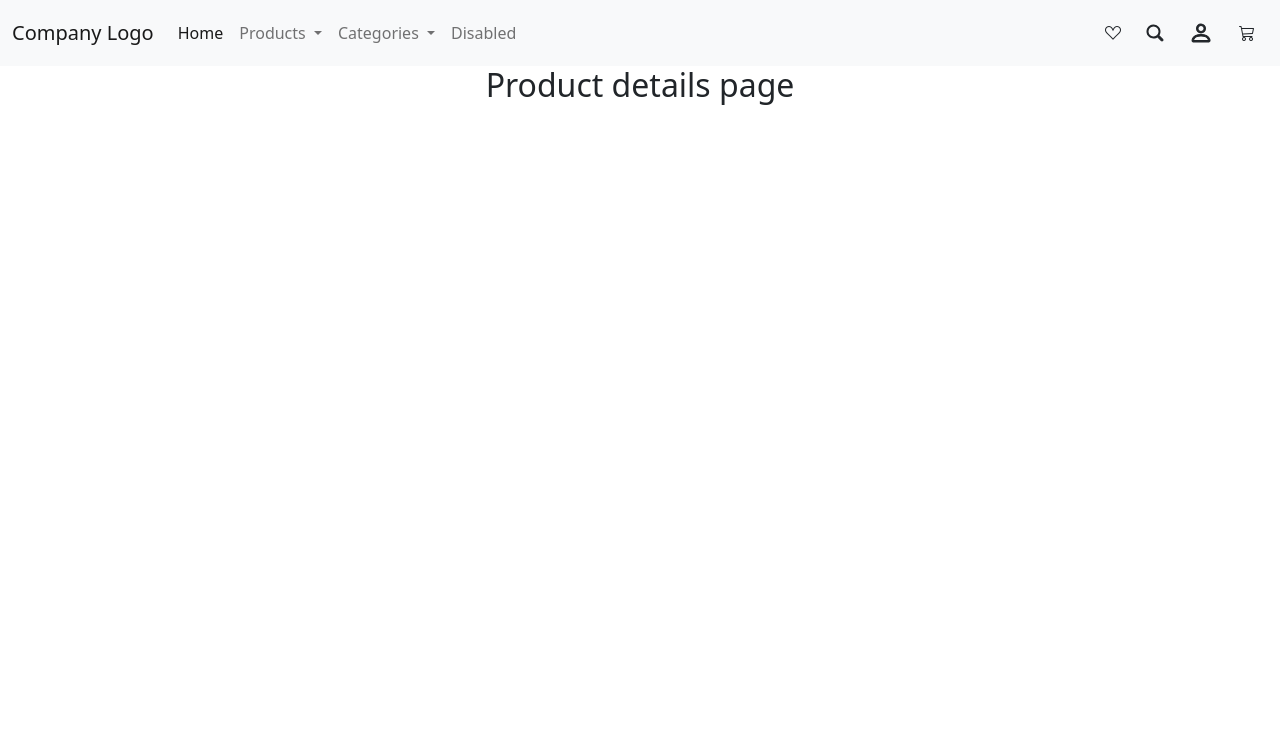
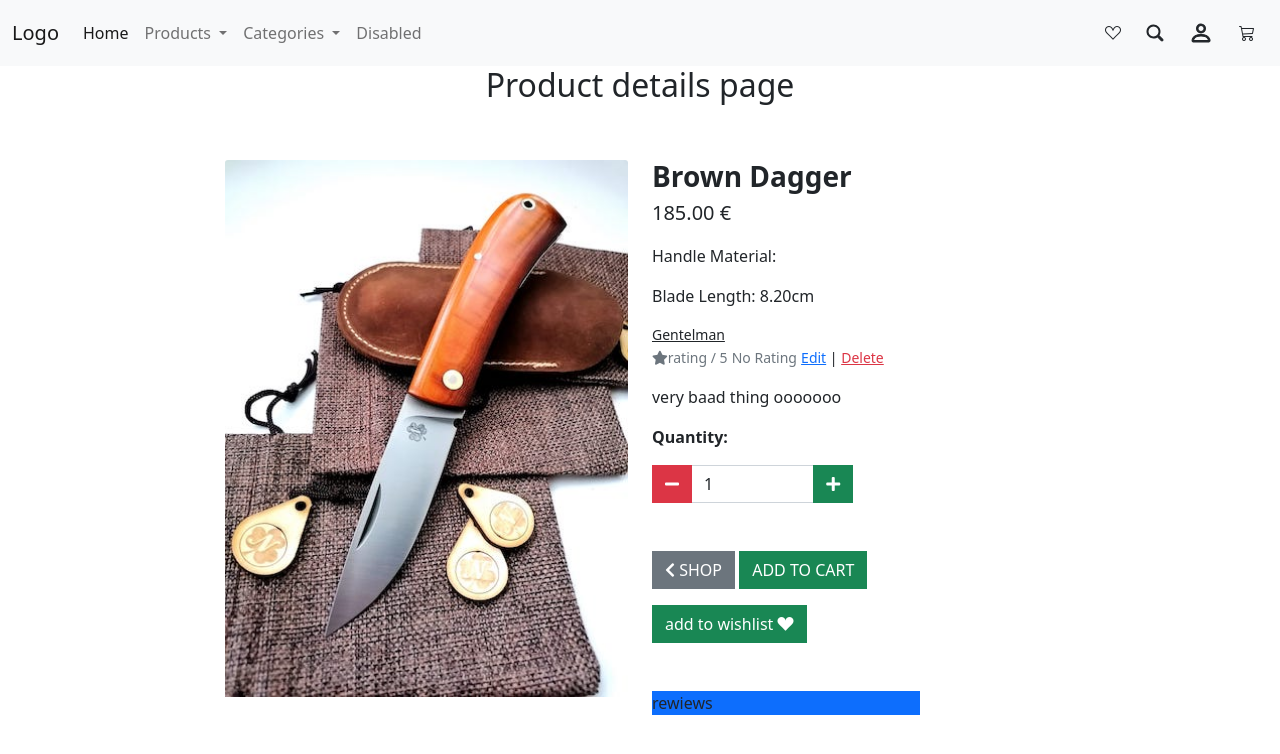
Before and after one commit to rockroman/CI_PP5_Blade, a Django app: page /products/4/ in a window 1280 px wide. Shown: the top 754 px of the page. Run offline with Django 3.2, Linux system fonts and the light colour scheme; data comes from the database, SQL or seed files in the repository; some libraries are stand-ins or nearby versions.

Commit message:
feat: add product detail basic page skeleton

```diff
--- a/products/templates/products/product_details.html
+++ b/products/templates/products/product_details.html
@@ -5,5 +5,108 @@
 {% include 'partials/top_main_nav.html' %}
 
 <h2 class="text-center">Product details page</h2>
+<div class="container-fluid ">
+    <div class="row">
+        <div class="col-sm-6 col-md-6 col-lg-4 offset-lg-2">
+            <div class="image-container mt-5">
+                {% if product.image %}
+                    <a href="{{ product.image.url }}" target="_blank">
+                        <img class="card-img-top img-fluid" src="{{ product.image.url }}" alt="{{ product.name }}">
+                    </a>
+                    {% else %}
+                    <a href="">
+                        <img class="card-img-top img-fluid" src="{{ MEDIA_URL }}noimage.png" alt="{{ product.name }}">
+                    </a>
+                {% endif %}
+            </div>
+            <!-- <a href="" class="btn btn-success rounded-0 ">add to wishlist</a> -->
+
+        </div>
+        <div class="col-sm-6 col-md-6 col-lg-4">
+            <div class="product-details-container mb-5 mt-md-5 ">
+                <h3 class="mb-1 fw-bold">{{ product.name }}</h3>
+                <p class="lead mb-0 text-left font-weight-bold">{{ product.price }} €</p>
+                <p class="mt-3"> Handle Material:</p>
+                <p class="mt-3"> Blade Length: {{ product.blade_length}}cm</p>
+                {% if product.category %}
+                <p class="small mt-1 mb-0">
+                    <a class="text-dark" href="">
+                        {{ product.category.friendly_name }}
+                    </a>
+                </p>
+                {% endif %}
+
+                    <small class="text-muted"><i class="fas fa-star mr-1"></i>rating / 5</small>
+
+                    <small class="text-muted">No Rating</small>
+
+
+                    <small class="ml-3">
+                        <a href="">Edit</a> |
+                        <a class="text-danger" href="">Delete</a>
+                    </small>
+
+
+                <p class="mt-3">{{ product.description }}</p>
+
+                <form class="form" action="" method="POST">
+                    {% csrf_token %}
+                    <div class="form-row">
+                        <div class="col-12">
+                            <p class="mt-3"><strong>Quantity:</strong></p>
+                            <div class="form-group w-50">
+                                <div class="input-group">
+                                    <div class="input-group-prepend">
+                                        <button class="decrement-qty btn btn-danger rounded-0"
+                                            data-item_id="{{ product.id }}" id="decrement-qty_{{ product.id }}">
+                                            <span class="icon">
+                                                <i class="fas fa-minus"></i>
+                                            </span>
+                                        </button>
+                                    </div>
+                                    <input class="form-control qty_input" type="number"
+                                        name="quantity" value="1" min="1" max="99"
+                                        data-item_id="{{ product.id }}"
+                                        id="id_qty_{{ product.id }}">
+                                    <div class="input-group-append">
+                                        <button class="increment-qty btn btn-success rounded-0"
+                                            data-item_id="{{ product.id }}" id="increment-qty_{{ product.id }}">
+                                            <span class="icon">
+                                                <i class="fas fa-plus"></i>
+                                            </span>
+                                        </button>
+                                    </div>
+                                </div>
+                            </div>
+                        </div>
+
+                        <div class="col{% if s %}-12 mt-2{% endif %}">
+
+                            <a href="" class="btn btn-secondary rounded-0 mt-5">
+                                <span class="icon">
+                                    <i class="fas fa-chevron-left"></i>
+                                </span>
+                                <span class="text-uppercase"> Shop</span>
+                            </a>
+                            <input type="submit" class="btn btn-success rounded-0 text-uppercase mt-5" value="Add to Cart">
+                        </div>
+                        <input type="hidden" name="redirect_url" value="{{ request.path }}">
+                </form>
+
+            </div>
+            <a href="" class="btn btn-success rounded-0 mt-3">add to wishlist <i class="bi bi-suit-heart-fill"></i></a>
+        </div>
+        <div class="col-sm-8 col-lg-8 col-md-8 bg-primary">
+            rewiews
+        </div>
+    </div>
+    <!-- <div class="row">
+        <div class="col-sm-8 col-lg-8 col-md-8 bg-success">
+            rewiews
+        </div>
+    </div> -->
+</div>
+
+
 
 {% endblock %}
--- a/static/css/base.css
+++ b/static/css/base.css
@@ -94,3 +94,15 @@ html{
   .ratings span {
     color: #a9a6a6;
   }
+
+
+  /* product details */
+
+  @media (max-width: 767px) {
+    .image-container img {
+      /* width: 100%;
+      height: 100%; */
+      max-height: 500px;
+      object-fit: cover;
+    }
+  }
--- a/templates/partials/top_main_nav.html
+++ b/templates/partials/top_main_nav.html
@@ -4,7 +4,7 @@
         <button class="navbar-toggler" type="button" data-bs-toggle="offcanvas" data-bs-target="#offcanvasExample-left">
             <span class="navbar-toggler-icon"></span>
         </button>
-        <a class="navbar-brand" href="">Company Logo</a>
+        <a class="navbar-brand" href="">Logo</a>
         <div class="d-flex d-lg-none" >
 
             <button class="btn" type="button" data-bs-toggle="offcanvas" data-bs-target="#offcanvasExample-right"><i class="bi bi-search"></i></button>
```
